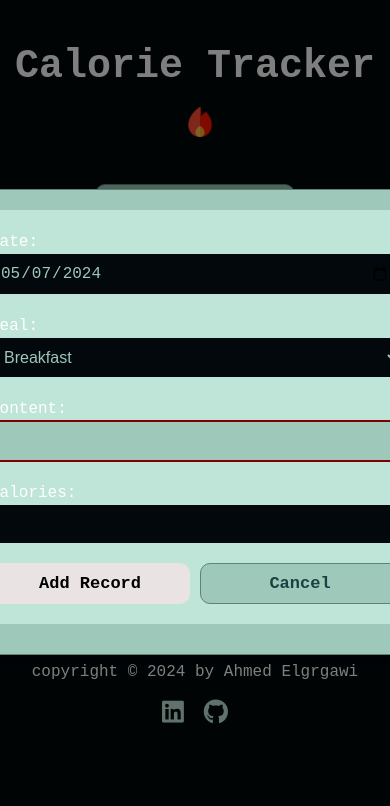
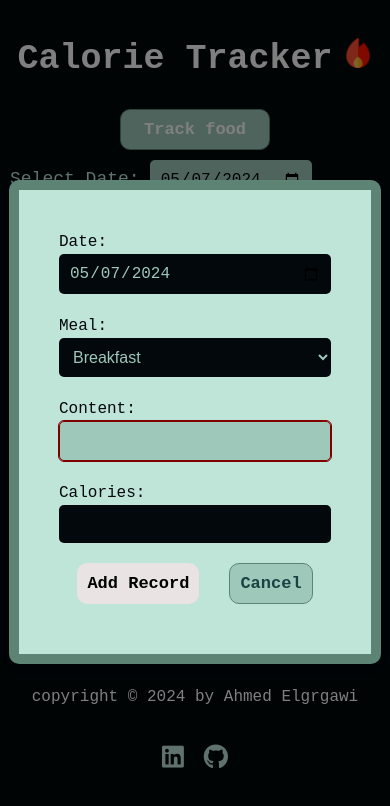
Before and after one commit to elgrgaway/Calorie-Tracker, a React (Vite) app: page / in a window 390 px wide. Both pictures are taken after a click on the button "Track food". Shown: the top 806 px of the page. Built offline with nearby package versions, Linux system fonts and the light colour scheme.

Commit message:
make form resposive

```diff
--- a/src/components/common/FormInput.module.css
+++ b/src/components/common/FormInput.module.css
@@ -11,6 +11,7 @@
   border-radius: 5px;
   width: 100%;
   min-width: 255px;
+  min-width: 100%;
   margin-bottom: 20px;
   font-size: 16px;
   display: block;
--- a/src/components/edit/CaloriesRecordEdit.jsx
+++ b/src/components/edit/CaloriesRecordEdit.jsx
@@ -24,10 +24,11 @@ const modalStyles = {
     bottom: "auto",
     marginRight: "-50%",
     transform: "translate(-50%, -50%)",
-    width: "fit-content", // Full width
+    minWidth: "80%",
+    // maxWidth: "90%", // Full width
     borderRadius: "10px",
-    backgroundColor: "var(--color-light)",
-    border: "1px solid var(--color-normal)",
+    backgroundColor: "var(--color-ultra-light)",
+    border: "10px solid var(--color-normal)",
     boxShadow: "0 4px 8px rgba(0,0,0,0.1)",
     // transition: "0.3s all",
   },
@@ -41,6 +42,39 @@ const DEFALUT_VALUE = {
   content: false,
   calories: true,
 };
+function formReducer(state, action) {
+  const { key, value, auxValue, type } = action;
+
+  switch (type) {
+    case "RESET_FORM":
+      return DEFALUT_VALUE; // Reset form state to default values
+    case "date":
+    case "meal":
+      return {
+        ...state,
+        meal: value,
+      };
+    case "content":
+      const validContent =
+        (value === "sport" && auxValue < 0) ||
+        (value !== "sport" && auxValue >= 0);
+      return {
+        ...state,
+        content: !!value,
+        calories: validContent,
+      };
+    case "calories":
+      const validCalories =
+        (auxValue === "sport" && value < 0) ||
+        (auxValue !== "sport" && value >= 0);
+      return {
+        ...state,
+        calories: validCalories,
+      };
+    default:
+      return state;
+  }
+}
 // function formReducer(state, action) {
 //   const { key, value, auxValue } = action;
 
@@ -76,37 +110,37 @@ const DEFALUT_VALUE = {
 //       };
 //   }
 // }
-function formReducer(state, action) {
-  const { key, value, auxValue } = action;
+// function formReducer(state, action) {
+//   const { key, value, auxValue } = action;
 
-  switch (key) {
-    case "date":
-    case "meal":
-      return {
-        ...state,
-        [key]: value,
-      };
-    case "content":
-      const validContent =
-        (value === "sport" && auxValue < 0) ||
-        (value !== "sport" && auxValue >= 0);
-      return {
-        ...state,
-        [key]: !!value,
-        calories: validContent,
-      };
-    case "calories":
-      const validCalories =
-        (auxValue === "sport" && value < 0) ||
-        (auxValue !== "sport" && value >= 0);
-      return {
-        ...state,
-        [key]: validCalories,
-      };
-    default:
-      return state;
-  }
-}
+//   switch (key) {
+//     case "date":
+//     case "meal":
+//       return {
+//         ...state,
+//         [key]: value,
+//       };
+//     case "content":
+//       const validContent =
+//         (value === "sport" && auxValue < 0) ||
+//         (value !== "sport" && auxValue >= 0);
+//       return {
+//         ...state,
+//         [key]: !!value,
+//         calories: validContent,
+//       };
+//     case "calories":
+//       const validCalories =
+//         (auxValue === "sport" && value < 0) ||
+//         (auxValue !== "sport" && value >= 0);
+//       return {
+//         ...state,
+//         [key]: validCalories,
+//       };
+//     default:
+//       return state;
+//   }
+// }
 
 function CaloriesRecordEdit(props) {
   const contentRef = useRef();
@@ -171,6 +205,7 @@ function CaloriesRecordEdit(props) {
   };
   const modalButtonsHandler = () => {
     // dispatchFn(DEFALUT_VALUE);
+    dispatchFn({ type: "RESET_FORM" });
 
     closeModal();
   };
--- a/src/components/edit/CaloriesRecordEdit.module.css
+++ b/src/components/edit/CaloriesRecordEdit.module.css
@@ -1,16 +1,18 @@
 /* Form styles */
 
 .form {
-  background-color: var(--color-ultra-light);
+  /* background-color: var(--color-ultra-light); */
   padding: 20px;
   border-radius: 10px;
   display: grid;
   margin-bottom: 10px;
+  color: var(--color-black);
 }
 
 footer {
   display: flex;
-  justify-content: space-between;
+  justify-content: center;
+  gap: 20px;
 }
 
 button {
@@ -25,7 +27,8 @@ button {
   padding: 10px;
   color: white;
   cursor: pointer;
-  min-width: 200px;
+  max-width: 100%;
+  min-width: 30%;
 }
 
 button:disabled {
@@ -59,6 +62,7 @@ button:disabled {
     grid-template-columns: min-content 1fr min-content 1fr;
     grid-template-rows: repeat(4, auto);
     column-gap: 10px;
+    max-width: 90%;
   }
   footer {
     grid-column: 1/-1;
--- a/src/pages/TrackerPage.jsx
+++ b/src/pages/TrackerPage.jsx
@@ -9,7 +9,7 @@ import AppContextProvider from "../AppContext.jsx";
 const RECORDS_KEY = "records";
 
 export function TrackerPage() {
-  const [records, setRecords] = useState();
+  const [records, setRecords] = useState([]);
 
   const save = () => {
     localStorage.setItem(RECORDS_KEY, JSON.stringify(records));
--- a/src/pages/TrackerPage.module.css
+++ b/src/pages/TrackerPage.module.css
@@ -45,8 +45,11 @@
   }
 }
 @media (max-width: 500px) {
+  .title {
+    font-size: 35px;
+  }
   .footer {
     justify-content: center;
-    margin-top: 200px;
+    /* margin-top: 200px; */
   }
 }
```
